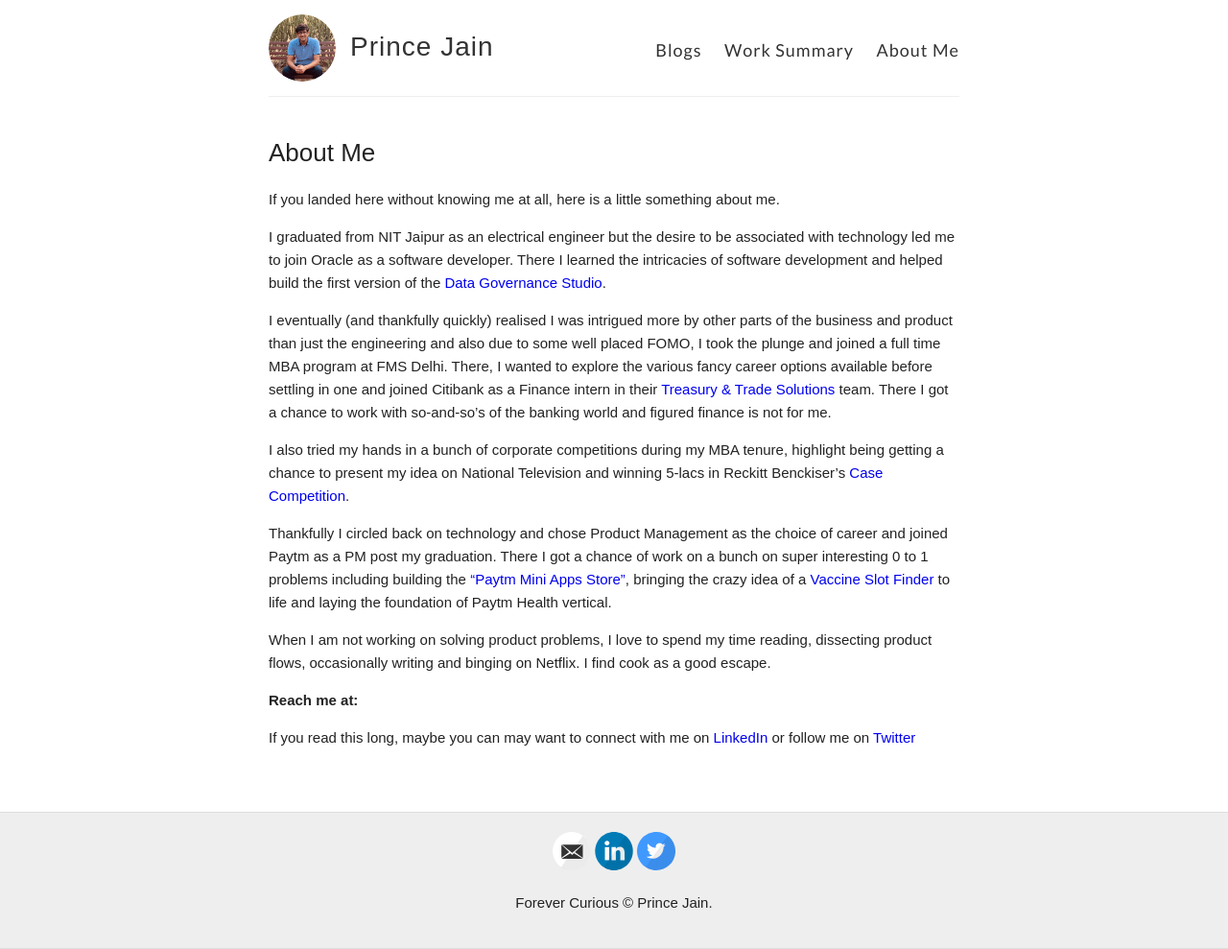
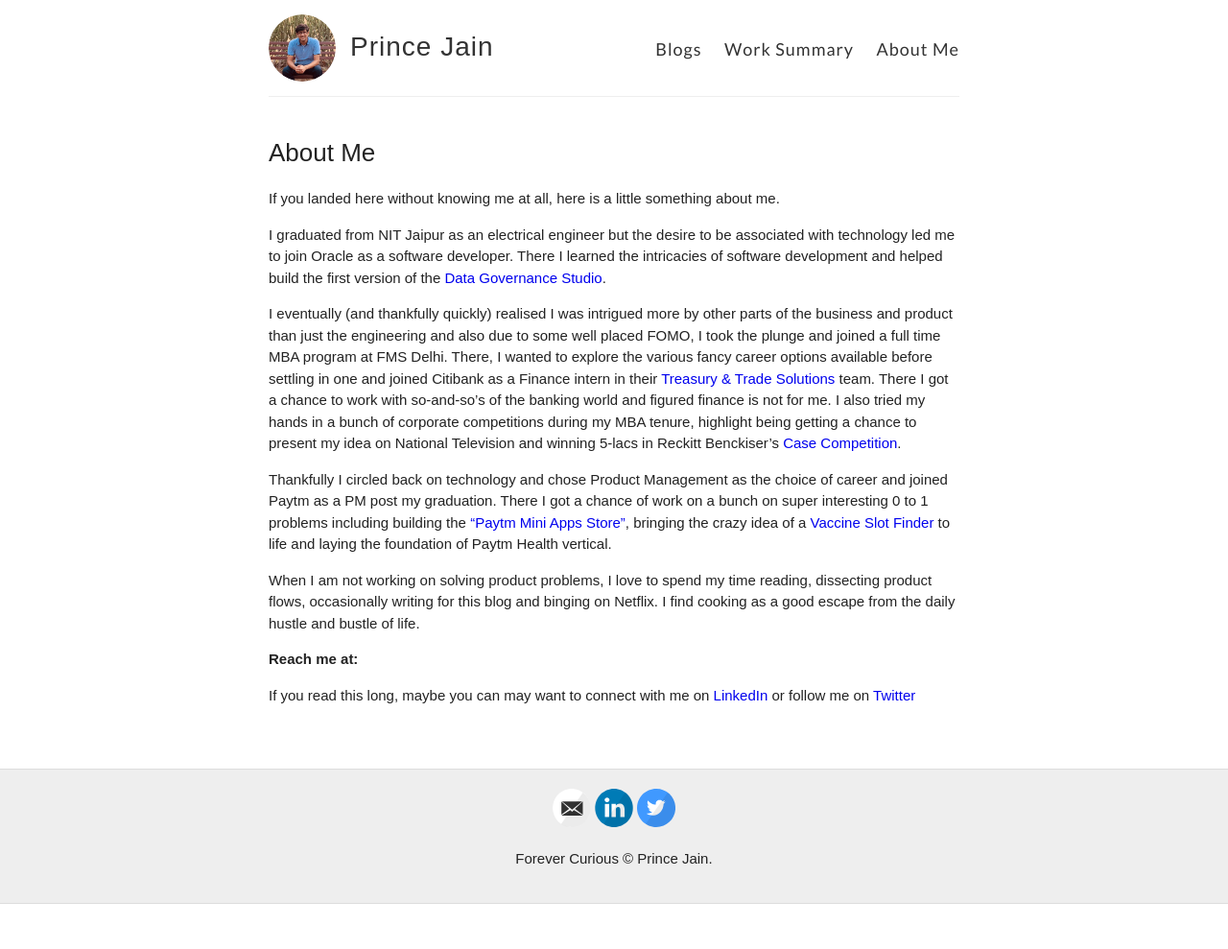
Before and after one commit to product-noob/product-noob.github.io, a Jekyll site: the page built from about.md, in a window 1280 px wide. Shown: the whole page at 96% size. Built offline with Jekyll 4.4.1, drawn with Linux system fonts in a browser that asks for light colours; after the commit the page ends 942 px from its top, so only the background shows below that.

Commit message:
RISKY: changes to css for h1/h2/containerblog

```diff
--- a/about.md
+++ b/about.md
@@ -9,12 +9,11 @@ If you landed here without knowing me at all, here is a little something about m
 I graduated from NIT Jaipur as an electrical engineer but the desire to be associated with technology led me to join Oracle as a software developer. There I learned the intricacies of software development and helped build the first version of the [Data Governance Studio](https://docs.oracle.com/cd/E93133_01/PDF/8.0.6.0.0/OFSAA_DM_Pack_DGS_US_Regulatory_Reporting_8.0.6.0.0_User_Guide.pdf).
 
 I eventually (and thankfully quickly) realised I was intrigued more by other parts of the business and product than just the engineering and also due to some well placed FOMO, I took the plunge and joined a full time MBA program at FMS Delhi. There, I wanted to explore the various fancy career options available before settling in one and joined Citibank as a Finance intern in their [Treasury & Trade Solutions](https://www.citibank.com/tts) team. There I got a chance to work with so-and-so's of the banking world and figured finance is not for me.
-
 I also tried my hands in a bunch of corporate competitions during my MBA tenure, highlight being getting a chance to present my idea on National Television and winning 5-lacs in Reckitt Benckiser's [Case Competition](https://www.youtube.com/watch?v=180lua2YSTI&t=502s).
 
 Thankfully I circled back on technology and chose Product Management as the choice of career and joined Paytm as a PM post my graduation. There I got a chance of work on a bunch on super interesting 0 to 1 problems including building the ["Paytm Mini Apps Store"](https://www.youtube.com/watch?v=nuK7Ct59Vyk&t=3161s), bringing the crazy idea of a [Vaccine Slot Finder](https://princejain.me/2021/08/03/Building-Vaccine-Slot-Finder.html) to life and laying the foundation of Paytm Health vertical.
 
-When I am not working on solving product problems, I love to spend my time reading, dissecting product flows, occasionally writing and binging on Netflix. I find cook as a good escape.
+When I am not working on solving product problems, I love to spend my time reading, dissecting product flows, occasionally writing for this blog and binging on Netflix. I find cooking as a good escape from the daily hustle and bustle of life.
 
 **Reach me at:**
 
--- a/style.scss
+++ b/style.scss
@@ -16,7 +16,7 @@ body {
   font-family: sans-serif;
   font-weight: normal;
   font-size: 15px;
-  line-height: 1.6;
+  line-height: 1.5;
   padding: 0;
   background: $white;
   color: $darkerGray;
@@ -36,7 +36,7 @@ h6 {
   color: $darkerGray;
   font-weight: normal;
   line-height: 1.7;
-  margin: 1em 0 15px;
+  margin: 0.5em 0 10px;
   padding: 0;
   @include mobile {
     line-height: 1.4;
@@ -49,11 +49,13 @@ h1 {
 
   a {
     color: inherit;
+    margin: 1em 0 10px;
   }
 }
 
 h2 {
   font-size: 26px;
+  margin: 1em 0 10px;
 }
 
 h3 {
@@ -198,7 +200,7 @@ footer {
 .containerblog {
   margin: 0 auto;
   max-width: 740px;
-  padding: 0 10px;
+  padding: 0 1px;
   width: 100%;
   display: flex;
   flex-direction: column;
```
